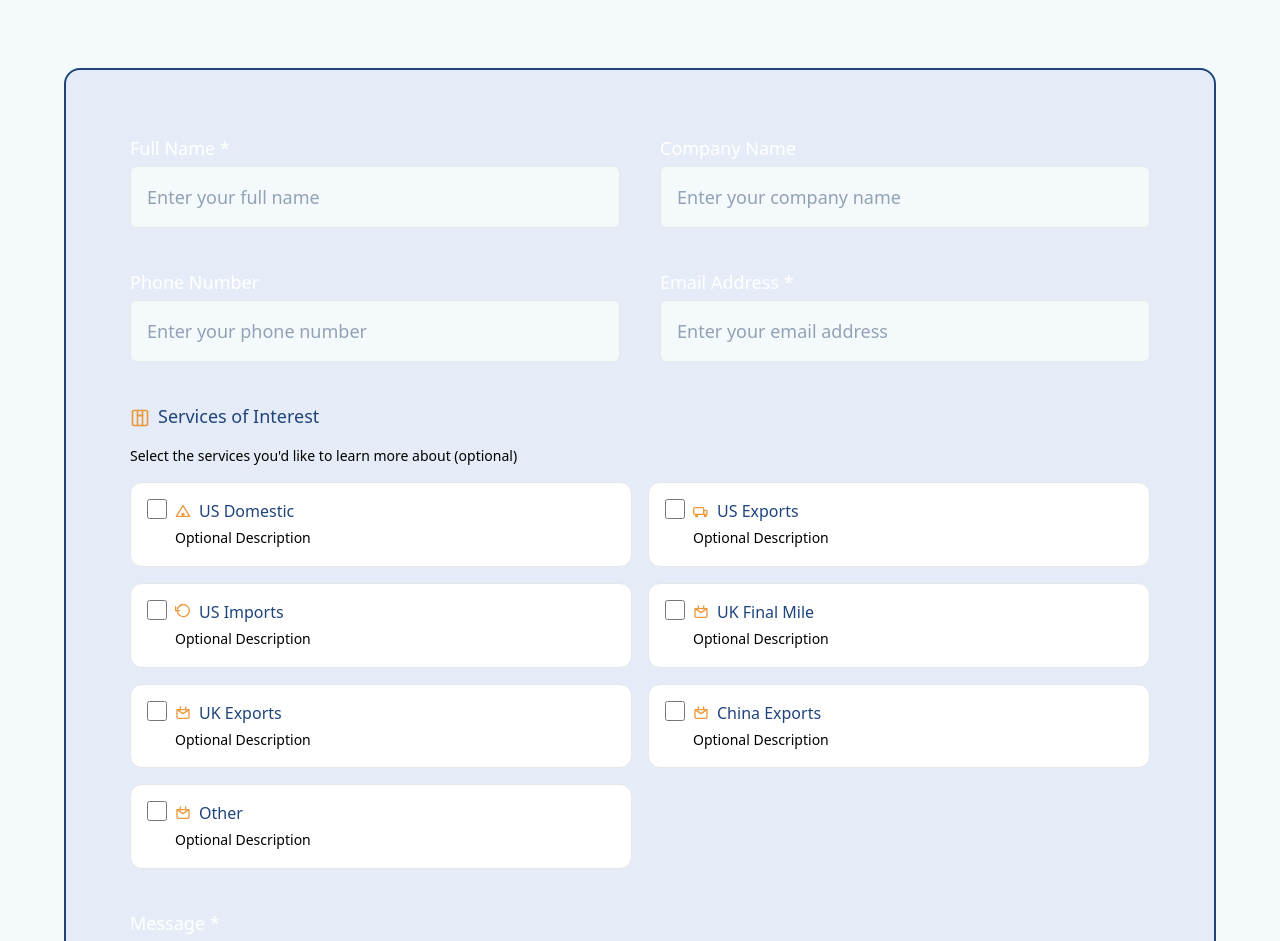
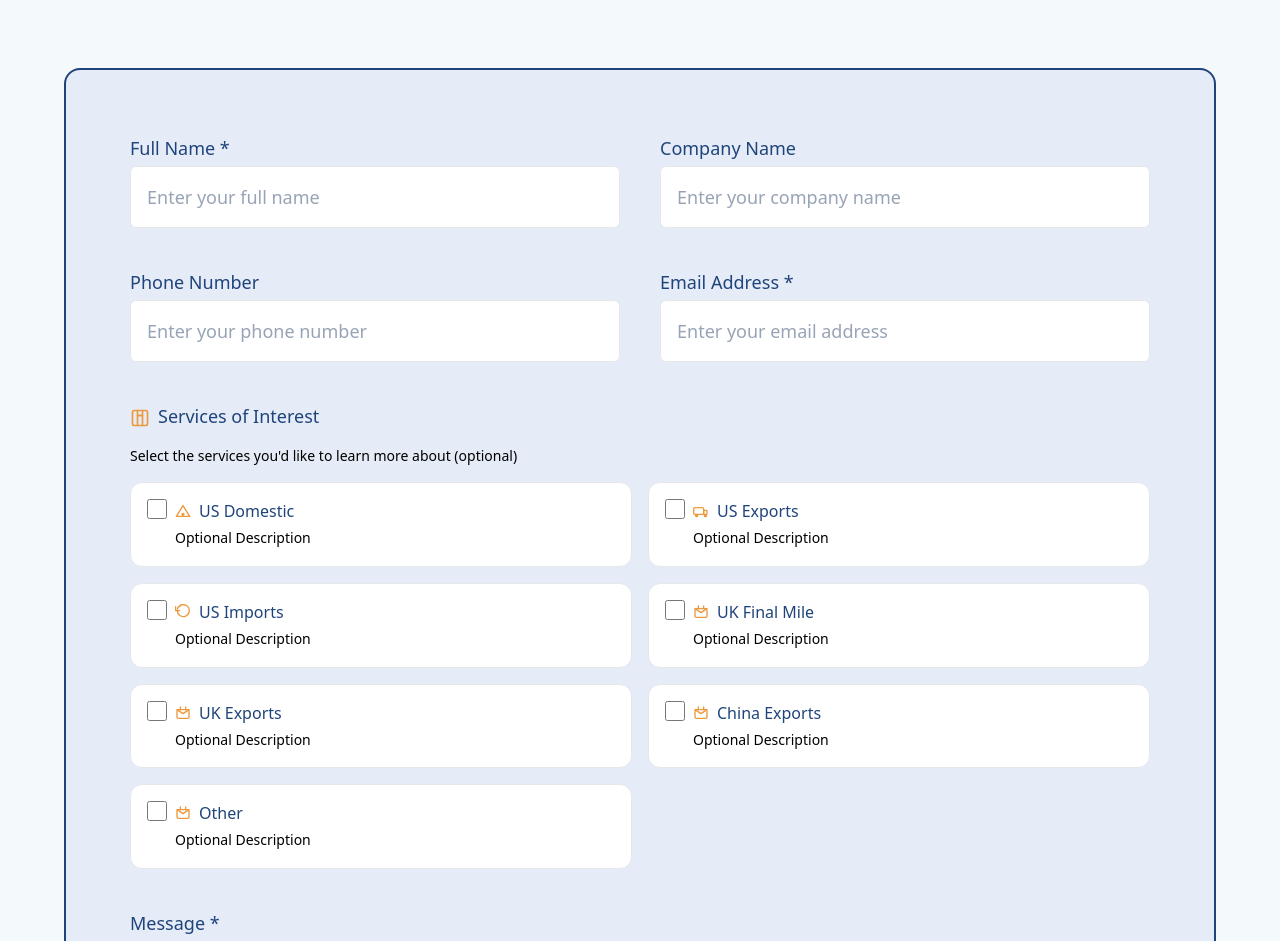
Before and after one commit to Global-American/ship-it-smart, a Next.js app: page /contact in a window 1280 px wide. Shown: the part 240-1181 px from the top of the page. Built offline with nearby package versions, Linux system fonts and the light colour scheme.

Commit message:
fix error

```diff
--- a/app/contact/page.tsx
+++ b/app/contact/page.tsx
@@ -130,7 +130,7 @@ function SimpleInput(props: React.InputHTMLAttributes<HTMLInputElement>) {
   return (
     <input
       {...props}
-      className={`bg-[#F4FAFC] border border-gray-200 focus:border-[#EB993C] focus:ring-[#EB993C] rounded-md text-base lg:text-lg py-3 lg:py-4 px-4 w-full text-[#324A6D] ${
+      className={`bg-white border border-gray-200 focus:border-[#EB993C] focus:ring-[#EB993C] rounded-md text-base lg:text-lg py-3 lg:py-4 px-4 w-full text-[#324A6D] ${
         props.className ?? ""
       }`}
     />
@@ -143,7 +143,7 @@ function SimpleTextarea(
   return (
     <textarea
       {...props}
-      className={`bg-[#F4FAFC] border border-gray-200 focus:border-[#EB993C] focus:ring-[#EB993C] rounded-md resize-none text-base lg:text-lg py-3 lg:py-4 px-4 w-full text-[#324A6D] ${
+      className={`bg-white border border-gray-200 focus:border-[#EB993C] focus:ring-[#EB993C] rounded-md resize-none text-base lg:text-lg py-3 lg:py-4 px-4 w-full text-[#324A6D] ${
         props.className ?? ""
       }`}
     />
@@ -332,7 +332,7 @@ export default function ContactPage() {
                 <div className="space-y-3">
                   <SimpleLabel
                     htmlFor="name"
-                    className="text-base lg:text-lg text-white"
+                    className="text-base lg:text-lg text-[#1F447B]"
                   >
                     Full Name *
                   </SimpleLabel>
@@ -350,7 +350,7 @@ export default function ContactPage() {
                 <div className="space-y-3">
                   <SimpleLabel
                     htmlFor="company"
-                    className="text-base lg:text-lg text-white"
+                    className="text-base lg:text-lg text-[#1F447B]"
                   >
                     Company Name
                   </SimpleLabel>
@@ -370,7 +370,7 @@ export default function ContactPage() {
                 <div className="space-y-3">
                   <SimpleLabel
                     htmlFor="phone"
-                    className="text-base lg:text-lg text-white"
+                    className="text-base lg:text-lg text-[#1F447B]"
                   >
                     Phone Number
                   </SimpleLabel>
@@ -387,7 +387,7 @@ export default function ContactPage() {
                 <div className="space-y-3">
                   <SimpleLabel
                     htmlFor="email"
-                    className="text-base lg:text-lg text-white"
+                    className="text-base lg:text-lg text-[#1F447B]"
                   >
                     Email Address *
                   </SimpleLabel>
@@ -455,7 +455,7 @@ export default function ContactPage() {
               <div className="space-y-3">
                 <SimpleLabel
                   htmlFor="message"
-                  className="text-base lg:text-lg text-white"
+                  className="text-base lg:text-lg text-[#1F447B]"
                 >
                   Message *
                 </SimpleLabel>
```
